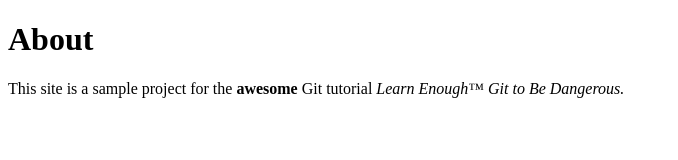
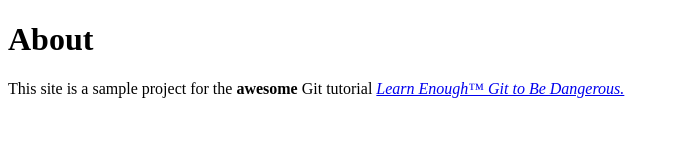
Before and after one commit to Ramtin3/website, a plain HTML site: page about.html in a window 1280 px wide. Shown: the whole page, without its empty margins (0-678 px from the left). Drawn offline with Linux system fonts and the light colour scheme.

Commit message:
Add link to tutorial title

```diff
--- a/about.html
+++ b/about.html
@@ -6,7 +6,7 @@
  <body>
  <h1>About</h1>
  <p>
-  This site is a sample project for the <strong> awesome </strong> Git tutorial <em> Learn Enough™ Git to Be Dangerous.</em>
+  This site is a sample project for the <strong> awesome </strong> Git tutorial <a href="http://learnenough.com/git-tutorial"> <em> Learn Enough™ Git to Be Dangerous.</em></a>
  </p>
  </body>
  </html>
```
